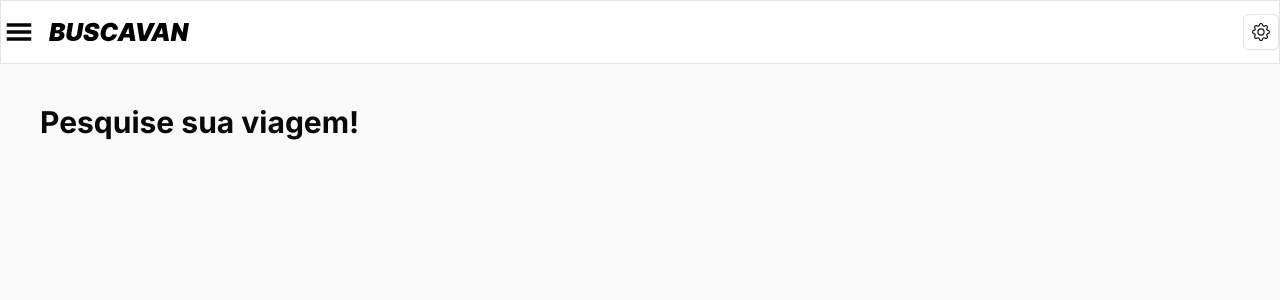
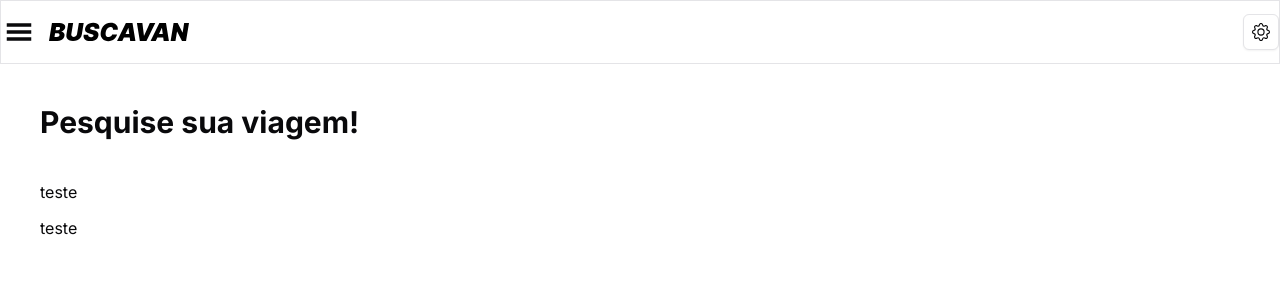
Before and after one commit to Buscavan/buscavan-frontend, a Next.js app: page /app/search in a window 1280 px wide. Shown: the top 300 px of the page. Built offline with nearby package versions, Linux system fonts and the light colour scheme.

Commit message:
style: add more styles in application-page component

```diff
--- a/src/app/app/layout.tsx
+++ b/src/app/app/layout.tsx
@@ -3,7 +3,7 @@ import { MainHeader } from './_components/main-header'
 
 export default function AppLayout({ children }: PropsWithChildren) {
   return (
-    <div className="min-h-screen flex flex-col bg-zinc-50">
+    <div className="min-h-screen flex flex-col">
       <MainHeader />
       {children}
     </div>
--- a/src/app/app/search/page.tsx
+++ b/src/app/app/search/page.tsx
@@ -1,5 +1,6 @@
 import {
   ApplicationPage,
+  ApplicationPageContent,
   ApplicationPageHeader,
   ApplicationPageHeaderTitle,
 } from '@/components/application/page'
@@ -12,6 +13,11 @@ export default function Search() {
           Pesquise sua viagem!
         </ApplicationPageHeaderTitle>
       </ApplicationPageHeader>
+
+      <ApplicationPageContent>
+        <h1>teste</h1>
+        <h1>teste</h1>
+      </ApplicationPageContent>
     </ApplicationPage>
   )
 }
--- a/src/components/application/page.tsx
+++ b/src/components/application/page.tsx
@@ -11,7 +11,9 @@ export function ApplicationPage({
   children,
 }: ApplicationPageGenericProps) {
   return (
-    <main className={cn('mt-16 p-10 space-y-5', className)}>{children}</main>
+    <main className={cn('mt-16 p-10 flex flex-col gap-10', className)}>
+      {children}
+    </main>
   )
 }
 
@@ -40,6 +42,10 @@ export function ApplicationPageContent({
   children,
 }: ApplicationPageGenericProps) {
   return (
-    <main className={cn('flex flex-col gap-3', className)}>{children}</main>
+    <main
+      className={cn('max-w-7xl w-full mx-auto flex flex-col gap-3', className)}
+    >
+      {children}
+    </main>
   )
 }
```
